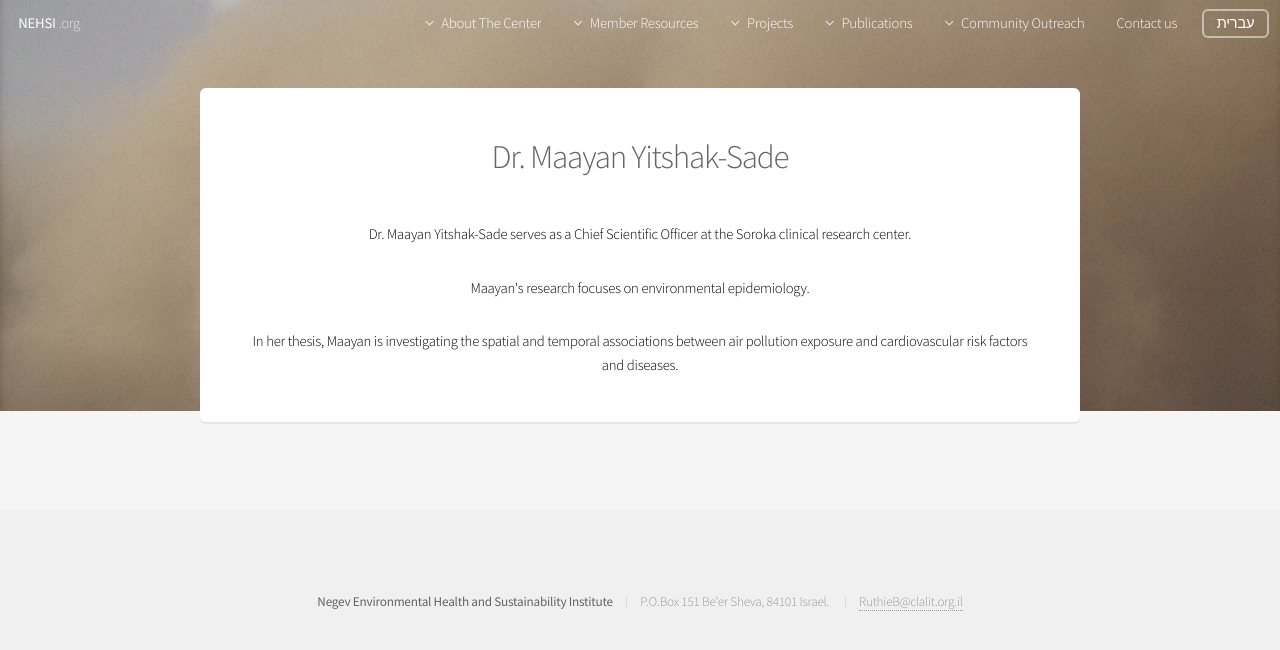
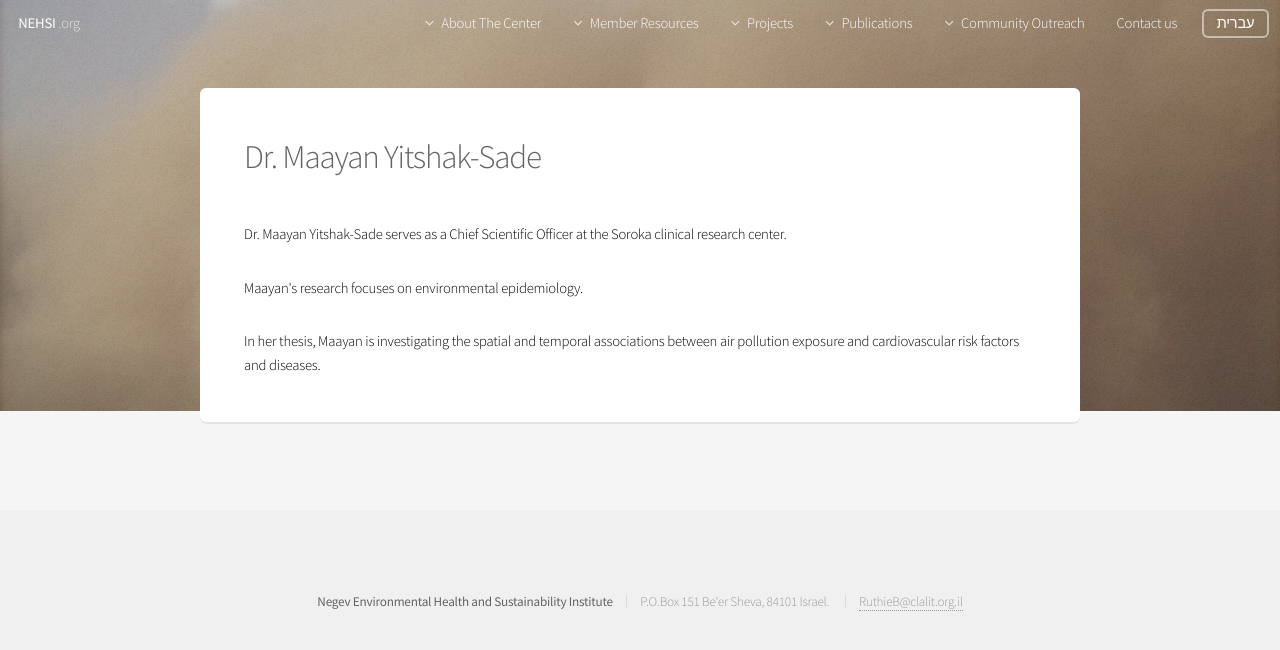
Before and after one commit to vsevkayf/hasa, a Jekyll site: the page built from maayan.md, in a window 1280 px wide. Shown: the top 650 px of the page. Built offline with Jekyll 4.4.1, drawn with Linux system fonts in a browser that asks for light colours; nearby versions of some CDN libraries.

Commit message:
Update maayan.md

```diff
--- a/maayan.md
+++ b/maayan.md
@@ -3,7 +3,11 @@ layout: post
 title: Dr. Maayan Yitshak-Sade
 permalink: /maayan/
 ---
-
+<style>
+.box.special {
+    text-align: left;
+}
+</style>
 Dr. Maayan Yitshak-Sade serves as a Chief Scientific Officer at the Soroka clinical research center.
 
 Maayan&#39;s research focuses on environmental epidemiology.
```
